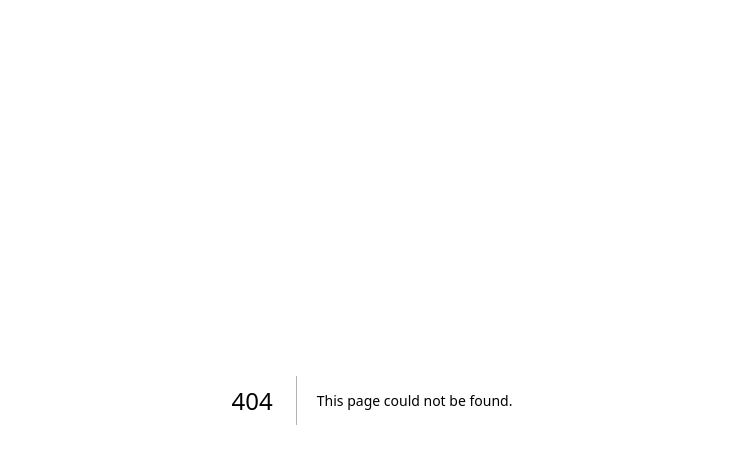
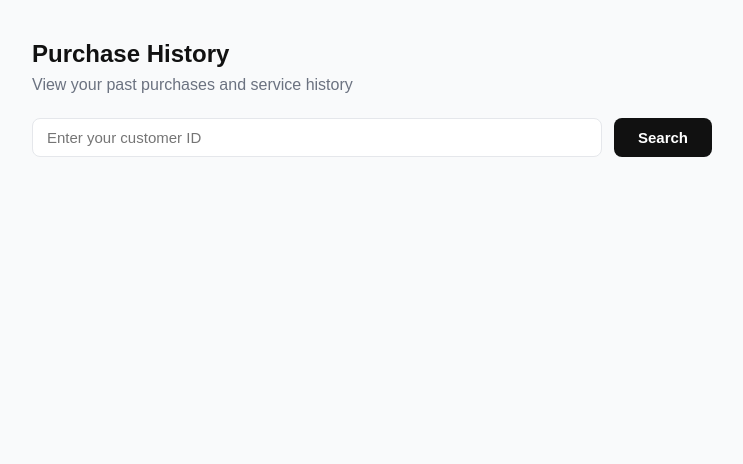
Before and after one commit to Vechile-Part/Vehilecle-Part-Frontend, a Next.js app: page /customer/history in a window 1280 px wide. Before the commit this address had no page. Shown: the top 464 px of the page, without its empty margins (268-1011 px from the left). Built offline with nearby package versions, Linux system fonts and the light colour scheme.

Commit message:
feat: feature 14 - purchase history page

```diff
--- /dev/null
+++ b/src/app/customer/history/page.tsx
@@ -0,0 +1,104 @@
+"use client";
+import { useState } from "react";
+import { Tag, Clock, CreditCard, AlertCircle } from "lucide-react";
+
+interface Invoice {
+  id: string;
+  issuedAtUtc: string;
+  totalAmount: number;
+  discountAmount: number;
+  paidAmount: number;
+  pendingCredit: number;
+}
+
+export default function PurchaseHistory() {
+  const [customerId, setCustomerId] = useState("");
+  const [invoices, setInvoices] = useState<Invoice[]>([]);
+  const [searched, setSearched] = useState(false);
+  const [loading, setLoading] = useState(false);
+
+  const handleSearch = async () => {
+    setLoading(true);
+    const res = await fetch(`http://localhost:5019/api/customers/${customerId}/history`);
+    const data = await res.json();
+    setInvoices(data);
+    setSearched(true);
+    setLoading(false);
+  };
+
+  return (
+    <div style={{ minHeight: "100vh", background: "#f9fafb", padding: "40px 20px" }}>
+      <div style={{ maxWidth: "680px", margin: "0 auto" }}>
+        <h1 style={{ fontSize: "24px", fontWeight: "700", marginBottom: "8px", color: "#111" }}>Purchase History</h1>
+        <p style={{ color: "#6b7280", marginBottom: "24px" }}>View your past purchases and service history</p>
+
+        <div style={{ display: "flex", gap: "12px", marginBottom: "32px" }}>
+          <input type="text" placeholder="Enter your customer ID" value={customerId} onChange={e => setCustomerId(e.target.value)}
+            style={{ flex: 1, padding: "10px 14px", borderRadius: "8px", border: "1px solid #e5e7eb", fontSize: "15px" }} />
+          <button onClick={handleSearch}
+            style={{ padding: "10px 24px", background: "#111", color: "#fff", border: "none", borderRadius: "8px", fontSize: "15px", fontWeight: "600", cursor: "pointer" }}>
+            {loading ? "Loading..." : "Search"}
+          </button>
+        </div>
+
+        {searched && invoices.length === 0 && (
+          <div style={{ textAlign: "center", color: "#6b7280", padding: "40px" }}>
+            No purchase history found.
+          </div>
+        )}
+
+        {invoices.map(invoice => (
+          <div key={invoice.id} style={{ background: "#fff", borderRadius: "12px", padding: "24px", marginBottom: "16px", boxShadow: "0 2px 8px rgba(0,0,0,0.06)" }}>
+            {invoice.discountAmount > 0 && (
+              <div style={{ display: "inline-flex", alignItems: "center", gap: "6px", background: "#fef3c7", color: "#92400e", padding: "4px 12px", borderRadius: "20px", fontSize: "13px", fontWeight: "600", marginBottom: "16px" }}>
+                <Tag size={14} />
+                Loyalty Discount Applied — 10% Off
+              </div>
+            )}
+            <div style={{ display: "grid", gridTemplateColumns: "1fr 1fr", gap: "16px" }}>
+              <div style={{ display: "flex", alignItems: "center", gap: "10px" }}>
+                <Clock size={18} color="#6b7280" />
+                <div>
+                  <div style={{ fontSize: "12px", color: "#6b7280" }}>Date</div>
+                  <div style={{ fontWeight: "600", color: "#111" }}>{new Date(invoice.issuedAtUtc).toLocaleDateString()}</div>
+                </div>
+              </div>
+              <div style={{ display: "flex", alignItems: "center", gap: "10px" }}>
+                <CreditCard size={18} color="#6b7280" />
+                <div>
+                  <div style={{ fontSize: "12px", color: "#6b7280" }}>Total Amount</div>
+                  <div style={{ fontWeight: "600", color: "#111" }}>Rs. {invoice.totalAmount.toFixed(2)}</div>
+                </div>
+              </div>
+              {invoice.discountAmount > 0 && (
+                <div style={{ display: "flex", alignItems: "center", gap: "10px" }}>
+                  <Tag size={18} color="#16a34a" />
+                  <div>
+                    <div style={{ fontSize: "12px", color: "#6b7280" }}>Discount</div>
+                    <div style={{ fontWeight: "600", color: "#16a34a" }}>- Rs. {invoice.discountAmount.toFixed(2)}</div>
+                  </div>
+                </div>
+              )}
+              <div style={{ display: "flex", alignItems: "center", gap: "10px" }}>
+                <CreditCard size={18} color="#6b7280" />
+                <div>
+                  <div style={{ fontSize: "12px", color: "#6b7280" }}>Paid</div>
+                  <div style={{ fontWeight: "600", color: "#111" }}>Rs. {invoice.paidAmount.toFixed(2)}</div>
+                </div>
+              </div>
+              {invoice.pendingCredit > 0 && (
+                <div style={{ display: "flex", alignItems: "center", gap: "10px" }}>
+                  <AlertCircle size={18} color="#dc2626" />
+                  <div>
+                    <div style={{ fontSize: "12px", color: "#6b7280" }}>Pending</div>
+                    <div style={{ fontWeight: "600", color: "#dc2626" }}>Rs. {invoice.pendingCredit.toFixed(2)}</div>
+                  </div>
+                </div>
+              )}
+            </div>
+          </div>
+        ))}
+      </div>
+    </div>
+  );
+}
```
